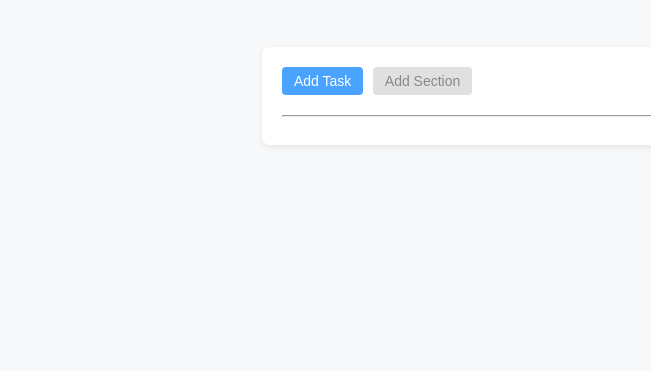
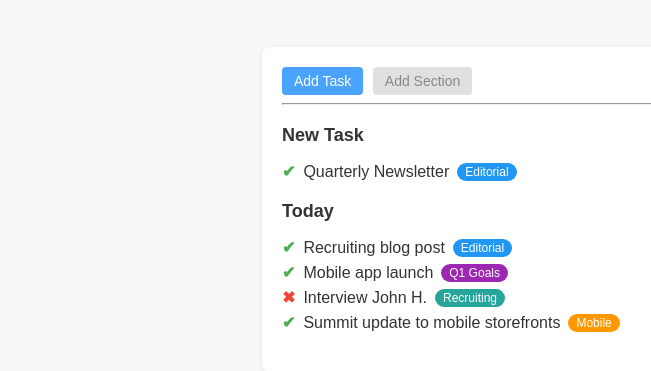
Before and after one commit to carminerizzi91-spec/html-css-toboolist, a plain HTML site: page index.html in a window 1280 px wide. Shown: the part 63-434 px from the top of the page, without its empty margins (8-659 px from the left). Drawn offline with Linux system fonts and the light colour scheme.

Commit message:
add: sezioni New Task e Today

```diff
--- a/css/styles.css
+++ b/css/styles.css
@@ -5,6 +5,10 @@ body {
   margin: 0;
   padding: 0;
   color: #333;
+}
+
+hr {
+    color: lightgray;
 }
 
 /* Header in alto a sinistra */
@@ -29,7 +33,7 @@ body {
 .main-content {
   display: flex;
   justify-content: center;
-  margin-top: 30px; /* stacco dall'header */
+  margin-top: 30px;
 }
 
 /* Card */
@@ -65,3 +69,59 @@ body {
   background-color: #e0e0e0;
   color: #888;
 }
+
+/* Sezioni */
+.task-section {
+  margin-bottom: 20px;
+}
+
+.task-section h2 {
+  font-size: 18px;
+  margin-bottom: 8px;
+}
+
+.task-section ul {
+  list-style: none;
+  padding-left: 0;
+}
+
+.task-section li {
+  margin: 6px 0;
+  display: flex;
+  align-items: center;
+  gap: 8px;
+}
+
+/* Checkmarks */
+.check {
+  font-weight: bold;
+}
+
+.done {
+  color: #4caf50;
+}
+
+.notdone {
+  color: #f44336;
+}
+
+/* Tags */
+.tag {
+  font-size: 12px;
+  padding: 2px 8px;
+  border-radius: 12px;
+  color: white;
+}
+
+.editorial {
+    background: #2196f3;
+}
+.goals {
+    background: #9c27b0;
+}
+.recruiting {
+    background: #26a69a;
+}
+.mobile {
+    background: #ff9800;
+}
--- a/index.html
+++ b/index.html
@@ -16,19 +16,43 @@
         </header>
     </header>
     <main class="main-content">
-        <section class="card">
-            <!-- Bottoni all'inizio del body -->
-            <div class="buttons">
+        <div class="card">
+            <!-- Bottoni -->
+            <section class="buttons">
                 <button class="btn blue">Add Task</button>
                 <button class="btn grey" disabled>Add Section</button>
-            </div>
-            <hr>
-        </section>
-        <section></section>
-        <section></section>
-        <section></section>
+                <hr>
+            </section>
+
+            <!-- Sezione New Task -->
+            <section class="task-section">
+                <h2>New Task</h2>
+                <ul>
+                    <li>
+                        <span class="check done">✔</span> Quarterly Newsletter
+                        <span class="tag editorial">Editorial</span>
+                    </li>
+                </ul>
+            </section>
+
+            <!-- Sezione Today -->
+            <section class="task-section">
+                <h2>Today</h2>
+                <ul>
+                    <li><span class="check done">✔</span> Recruiting blog post <span
+                            class="tag editorial">Editorial</span></li>
+                    <li><span class="check done">✔</span> Mobile app launch <span class="tag goals">Q1 Goals</span></li>
+                    <li><span class="check notdone">✖</span> Interview John H. <span
+                            class="tag recruiting">Recruiting</span></li>
+                    <li><span class="check done">✔</span> Summit update to mobile storefronts <span
+                            class="tag mobile">Mobile</span></li>
+                </ul>
+            </section>
+
+        </div>
     </main>
+
     <footer></footer>
 </body>
 
-</html>
+</html
```
